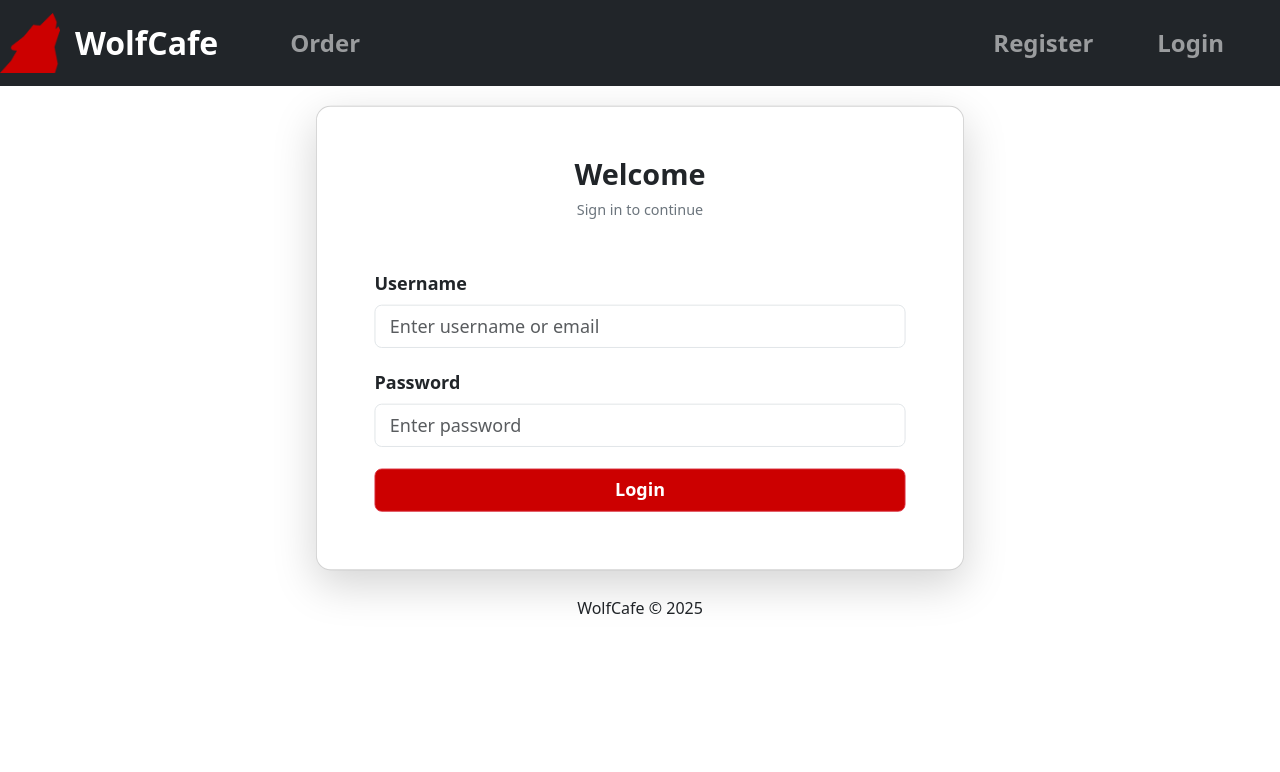
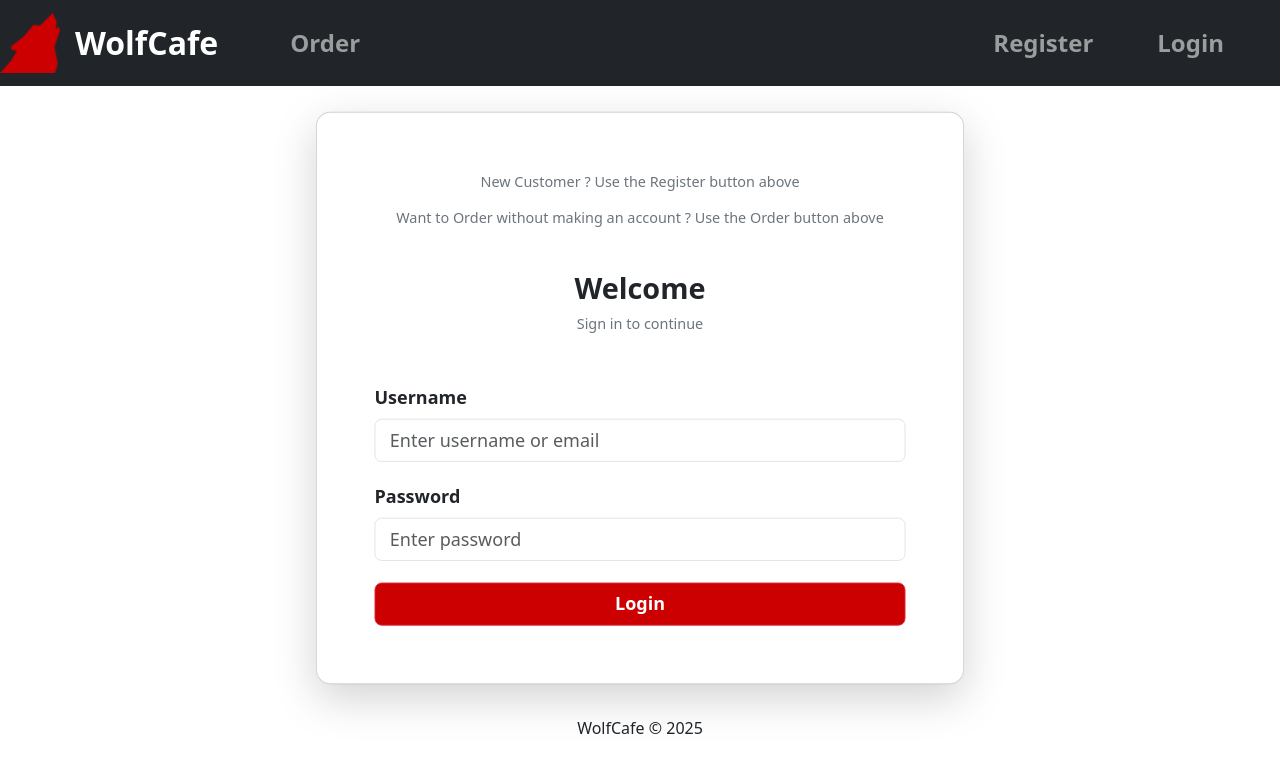
Before and after one commit to dswelam/coffee-maker, a React (Vite) app in the folder wolf-cafe-frontend/: page / in a window 1280 px wide. Shown: the top 772 px of the page. Built offline with nearby package versions, Linux system fonts and the light colour scheme.

Commit message:
added instructions on log in page

```diff
--- a/wolf-cafe-frontend/src/components/LoginComponent.jsx
+++ b/wolf-cafe-frontend/src/components/LoginComponent.jsx
@@ -65,9 +65,15 @@ const LoginComponent = () => {
 			className='d-flex justify-content-center align-items-center vh-50'
 		>
 			<div className='card shadow-lg p-5' style={{ width: '45rem', transform: 'scale(0.9)', backgroundColor: '#fff', borderRadius: '1rem' }}>
+
 				<div className='card-header text-center border-0 mb-3 bg-white'>
-					<h2 className='fw-bold mb-0 text-dark'>Welcome</h2>
-					<p className='text-secondary mt-2'>Sign in to continue</p>
+				<p className='text-secondary mt-2'>New Customer ? Use the Register button above</p>
+				<p className='text-secondary mt-2'>Want to Order without making an account ? Use the Order button above</p>
+
+				<div style={{ height: '2rem' }} />
+
+				<h2 className='fw-bold mb-0 text-dark'>Welcome</h2>
+				<p className='text-secondary mt-2'>Sign in to continue</p>
 				</div>
 
 				<div className='card-body'>
```
